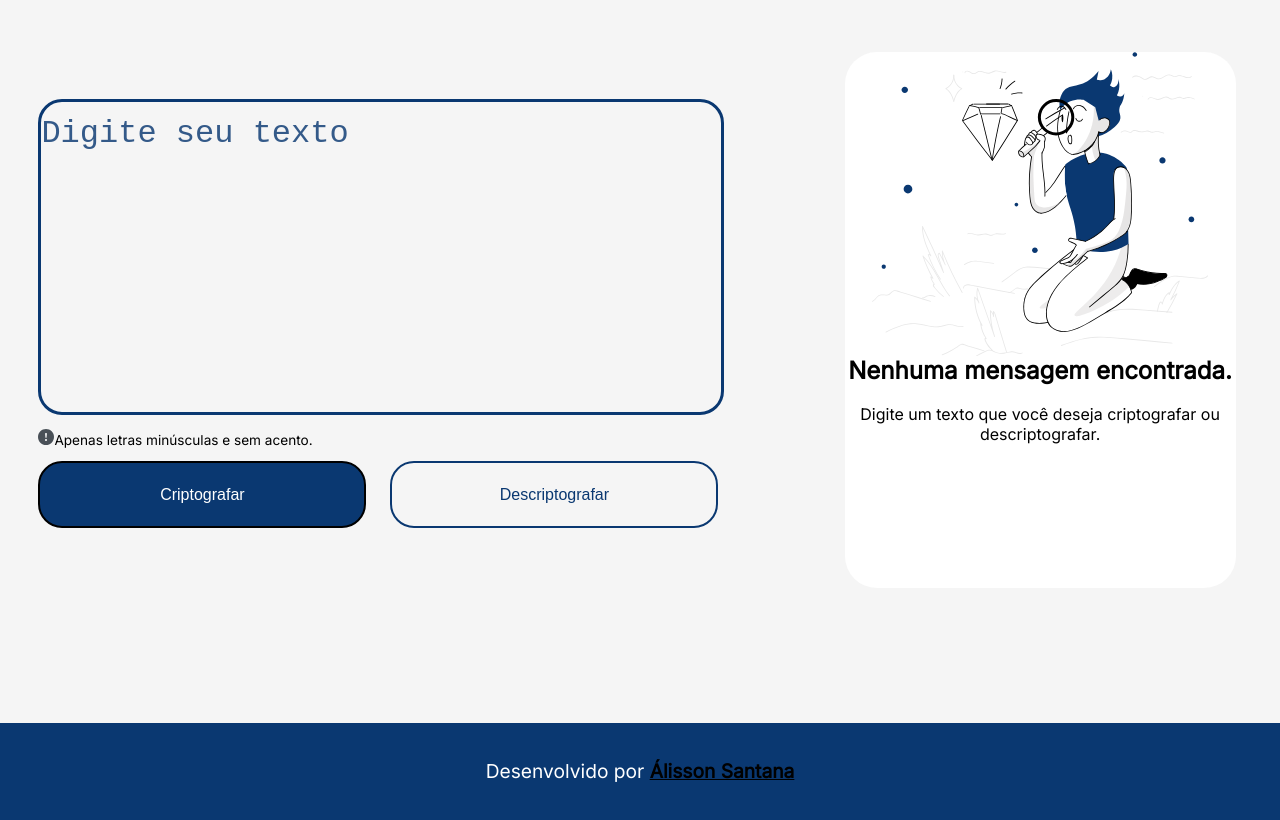
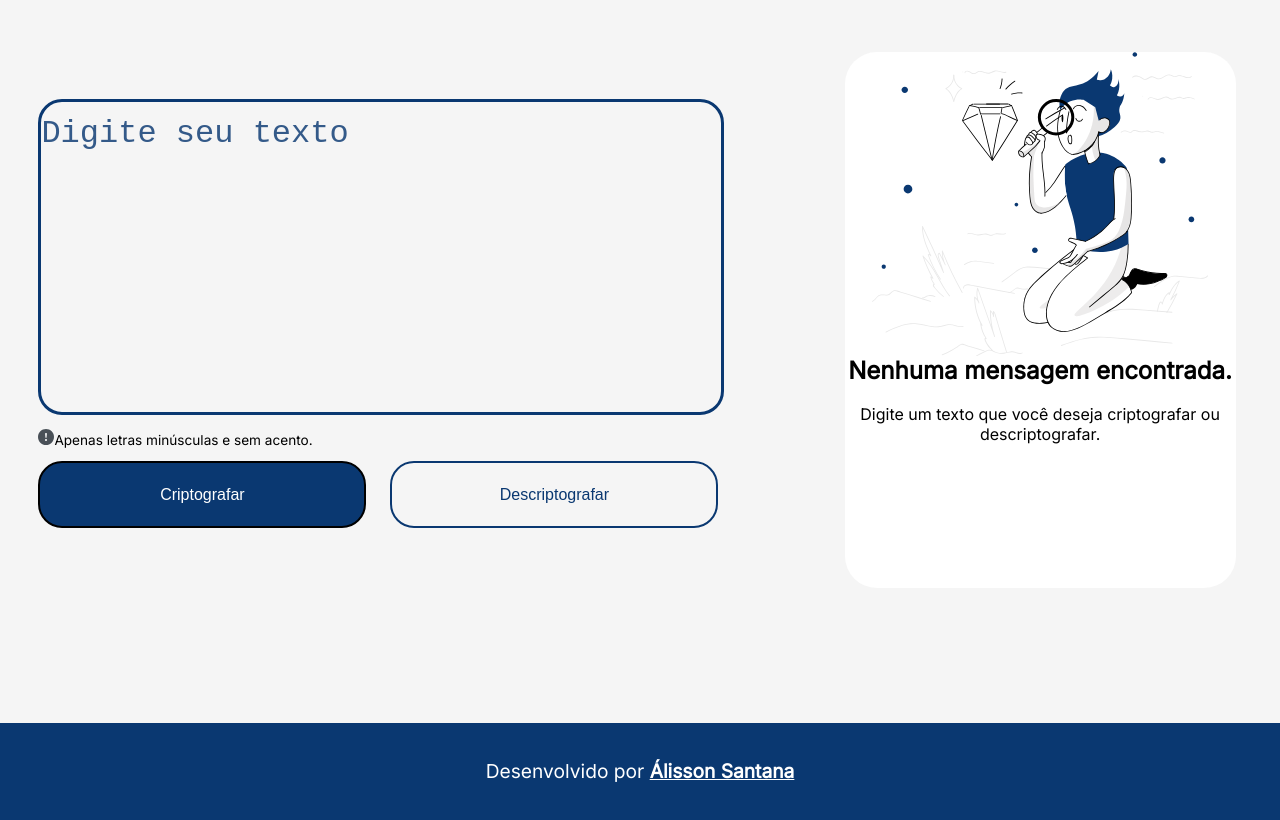
Before and after one commit to alissonsantana154/decodificador, a plain HTML site: page index.html in a window 1280 px wide. Shown: the part 83-903 px from the top of the page. Drawn offline with Linux system fonts and the light colour scheme.

Commit message:
Corrigindo a cor do footer

```diff
--- a/styles/style.css
+++ b/styles/style.css
@@ -160,7 +160,7 @@ footer {
 }
 
 a {
-    color: black;
+    color: var(--terciary-color);
 }
 
 @media (max-width: 1800px) {
```
